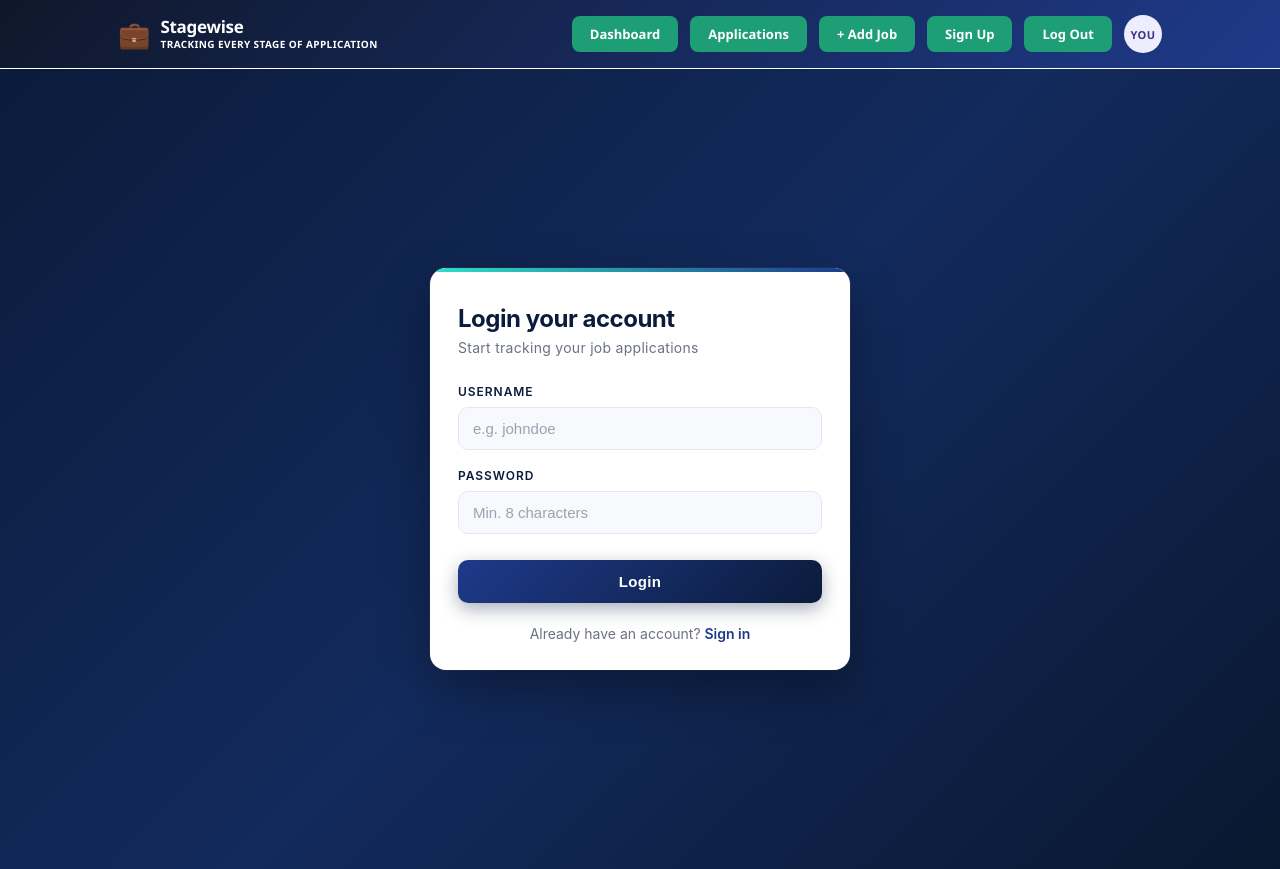
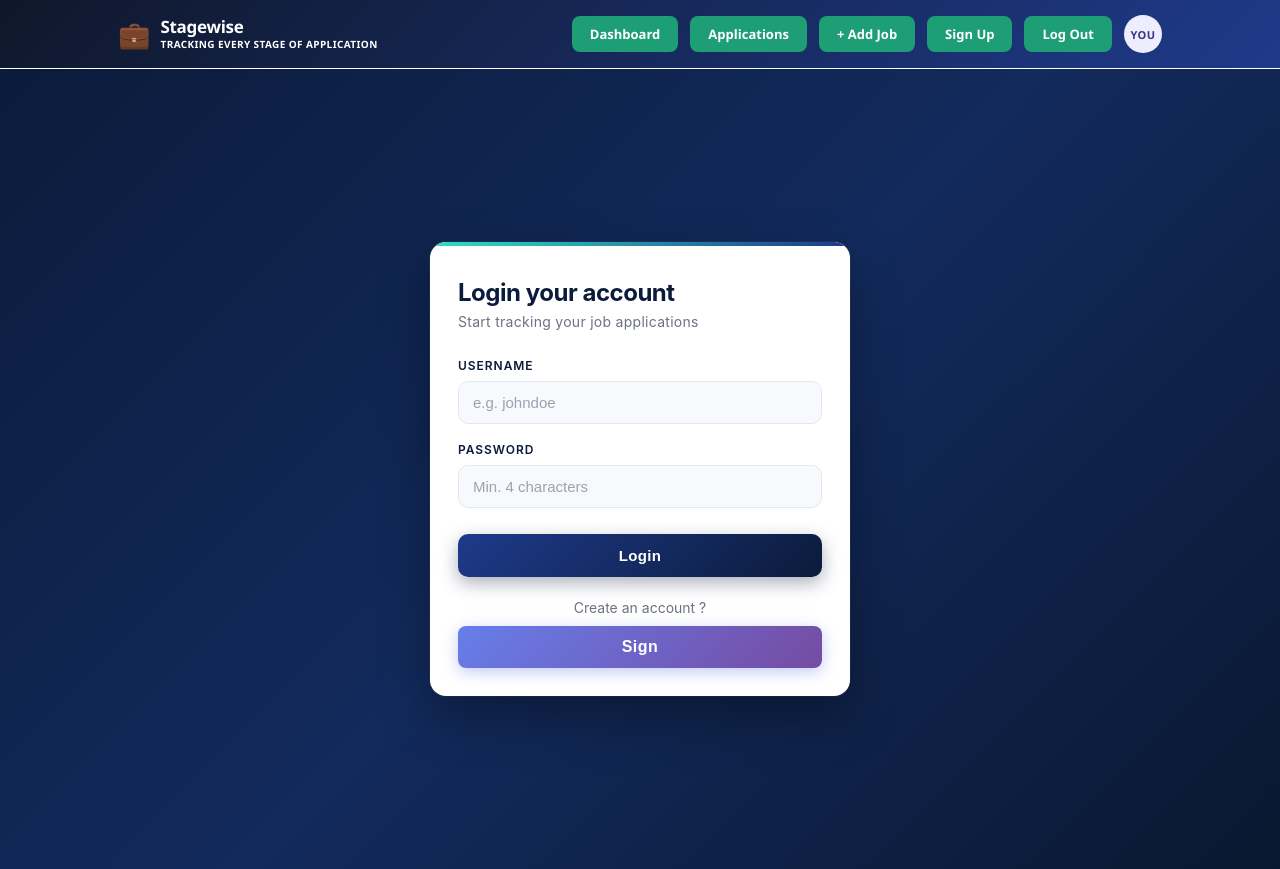
Before and after one commit to akhil14712-debug/application-tracker-ui, a React (Vite) app: page /appli/login in a window 1280 px wide. Built offline with nearby package versions, Linux system fonts and the light colour scheme; no server answers.

Commit message:
Added ui updates

```diff
--- a/src/Components/Login.jsx
+++ b/src/Components/Login.jsx
@@ -39,7 +39,7 @@ const Login = () => {
         <div className="field">
           <label>Password</label>
           <div className="input-wrap">
-            <input type="password" placeholder="Min. 8 characters" value={password}
+            <input type="password" placeholder="Min. 4 characters" value={password}
               onChange={(e) => setPassword(e.target.value)} required />
           </div>
         </div>
@@ -51,8 +51,8 @@ const Login = () => {
         </button>
       </form>
 
-      <p className="login-link">Already have an account? <a
-      >Sign in</a></p>
+
+      <p className="login-link">Create an account ?<button className="btn-login" onClick={()=>navigate("/appli/register")}>Sign</button></p>
     </div>
   </div>
 
--- a/src/Components/Register.jsx
+++ b/src/Components/Register.jsx
@@ -46,7 +46,7 @@ const Register = () => {
         <div className="field">
           <label>Password</label>
           <div className="input-wrap">
-            <input type="password" placeholder="Min. 8 characters" value={password}
+            <input type="password" placeholder="Min. 4 characters" value={password}
               onChange={(e) => setPassword(e.target.value)} required />
           </div>
         </div>
--- a/src/Styles/global.css
+++ b/src/Styles/global.css
@@ -1673,3 +1673,20 @@
   color: white;
   text-transform: uppercase;
 }
+
+.reg-link{
+   background: linear-gradient(135deg, #667eea 0%, #764ba2 100%);
+  color: white;
+  border: none;
+  padding: 12px 40px;
+  font-size: 16px;
+  font-weight: 600;
+  border-radius: 8px;
+  cursor: pointer;
+  width: 100%;
+  letter-spacing: 0.5px;
+  transition: all 0.3s ease;
+  box-shadow: 0 4px 15px rgba(102, 126, 234, 0.4);
+  margin-top:10px;
+
+}
```
